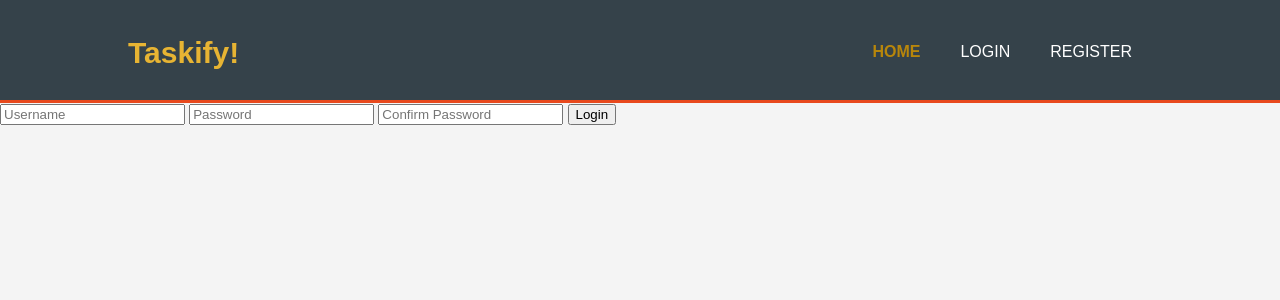
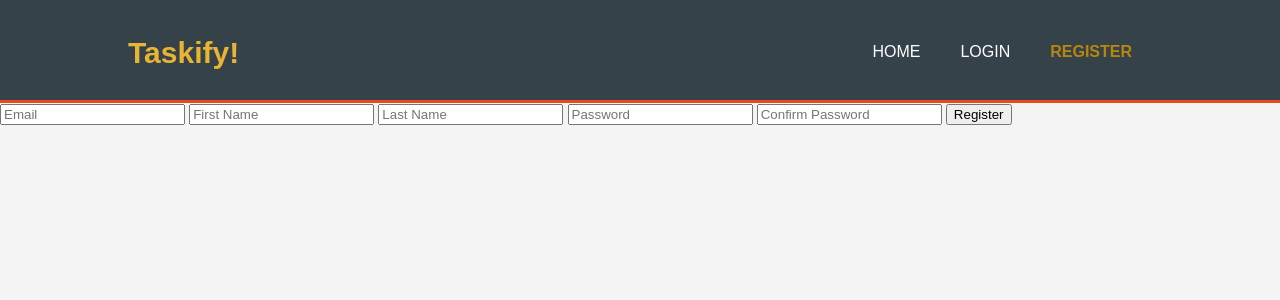
Before and after one commit to ShatakshiRanjan/JIOWebDesign, a Flask app: page /register in a window 1280 px wide. Shown: the top 300 px of the page. Run offline with Flask 3, Linux system fonts and the light colour scheme; parts of the project's set-up code (start-up, migrations or seed data) failed here and were passed over.

Commit message:
DB added, requires fix

```diff
--- a/Flask/Main.py
+++ b/Flask/Main.py
@@ -1,28 +1,95 @@
-from flask import Flask, render_template, request, redirect, url_for
+from flask import Flask, g, render_template, request, redirect, url_for, session
+import sqlite3
+from os import urandom
+from dotenv import load_dotenv
+import os
 
+# Initialize Flask app
 app = Flask(__name__)
+app.secret_key = urandom(24)
+app.config["SESSION_PERMANENT"] = False
+app.config["SESSION_TYPE"] = "filesystem"
+load_dotenv()
+
+# Database configuration
+DATABASE = 'profiles.db'
+app.config['DATABASE'] = DATABASE
+
+# Helper function to get the database connection
+def get_db():
+    db = getattr(g, '_database', None)
+    if db is None:
+        db = g._database = sqlite3.connect(DATABASE)
+    return db
+
+def init_db():
+    with app.app_context():
+        db = get_db()
+        with app.open_resource('schema.sql') as f:
+            db.executescript(f.read().decode('utf-8'))
+
+@app.teardown_appcontext
+def close_connection(exception):
+    db = getattr(g, '_database', None)
+    if db is not None:
+        db.close()
+
+@app.route("/register", methods=["GET", "POST"])
+def register():
+    if request.method == "POST":
+        # Get form data
+        email = request.form.get("email")
+        first_name = request.form.get("first_name")
+        last_name = request.form.get("last_name")
+        password = request.form.get("password")
+        password2 = request.form.get("password2")
+
+        # Check if passwords match
+        if password != password2:
+            return render_template("register.html", error="Passwords do not match")
+
+        db = get_db()
+        cursor = db.cursor()
+
+        # Insert new user into the database
+        cursor.execute("INSERT INTO users (email, first_name, last_name, passw) VALUES (?, ?, ?, ?)",
+                       (email, first_name, last_name, password))
+        db.commit()
+
+        return redirect(url_for("login"))
+    return render_template("register.html")
+
+@app.route("/login", methods=["GET", "POST"])
+def login():
+    if request.method == "POST":
+        email = request.form.get("email")
+        password = request.form.get("password")
+
+        db = get_db()
+        cursor = db.cursor()
+
+        # Retrieve the user's record from the database based on email
+        cursor.execute("SELECT * FROM users WHERE email = ?", (email,))
+        user = cursor.fetchone()
+
+        if not user:
+            return render_template("error.html", error="User not found")
+
+        # Compare the provided password with the password stored in the database
+        if user[4] == password:  # Assuming both are plain text
+            # Store user information in the session
+            session["user_id"] = user[0]
+            return redirect(url_for("home"))
+        else:
+            return render_template("error.html", error="Incorrect password")
+
+    return render_template("login.html")
 
 @app.route('/')
 def home():
     return render_template('index.html')
 
-@app.route('/login', methods=['GET', 'POST'])
-def login():
-    if request.method == 'POST':
-        username = request.form['username']
-        password = request.form['password']
-        # Here you would add authentication logic
-        return redirect(url_for('home'))
-    return render_template('login.html')
-
-@app.route('/register', methods=['GET', 'POST'])
-def register():
-    if request.method == 'POST':
-        username = request.form['username']
-        password = request.form['password']
-        # Here you would add registration logic
-        return redirect(url_for('home'))
-    return render_template('register.html')
-
 if __name__ == '__main__':
+    if not os.path.exists(DATABASE):
+        init_db()
     app.run(host='0.0.0.0', port=8000, debug=True)
--- /dev/null
+++ b/Flask/Schema.sql
@@ -0,0 +1,17 @@
+DROP TABLE IF EXISTS users;
+DROP TABLE IF EXISTS tasks;
+
+CREATE TABLE users (
+    id INTEGER PRIMARY KEY AUTOINCREMENT,
+    email TEXT NOT NULL,
+    first_name TEXT NOT NULL,
+    last_name TEXT NOT NULL,
+    passw TEXT NOT NULL
+);
+
+CREATE TABLE tasks (
+    TID INTEGER PRIMARY KEY AUTOINCREMENT,
+    task TEXT NOT NULL,
+    dateOfTaskStart TEXT NOT NULL,
+    dateOfTaskEnd TEXT NOT NULL
+);
--- a/Flask/Templates/register.html
+++ b/Flask/Templates/register.html
@@ -3,7 +3,7 @@
 <head>
     <meta charset="UTF-8">
     <meta name="viewport" content="width=device-width, initial-scale=1.0">
-    <title>Document</title>
+    <title>Taskify! | Register</title>
     <link rel ="stylesheet" href="{{ url_for('static', filename='style.css') }}">
 </head>
 <body>
@@ -16,13 +16,13 @@
             </div>
             <nav>
                 <ul>
-                    <li id="Home" class="current">
+                    <li id="Home">
                         <a href="{{ url_for('home') }}">Home</a>
                     </li>
                     <li id="Login">
                         <a href="{{ url_for('login') }}">Login</a>
                     </li>
-                    <li id="Register">
+                    <li id="Register" class="current">
                         <a href="{{ url_for('register') }}">Register</a>
                     </li>
                 </ul>
@@ -30,11 +30,16 @@
         </div>
     </header>
     <div>
-        <form>
-            <input type="text" name="username" id="username" placeholder="Username" required>
+        <form method="POST">
+            <input type="email" name="email" id="email" placeholder="Email" required>
+            <input type="text" name="first_name" id="first_name" placeholder="First Name" required>
+            <input type="text" name="last_name" id="last_name" placeholder="Last Name" required>
             <input type="password" name="password" id="password" placeholder="Password" required>
             <input type="password" name="password2" id="password2" placeholder="Confirm Password" required>
-            <button type="submit">Login</button>
+            <button type="submit">Register</button>
+            {% if error %}
+            <p style="color:red;">{{ error }}</p>
+            {% endif %}
         </form>
     </div>
 </body>
```
Also changed, not shown: Flask/Templates/login.html (+8 -5 lines).
